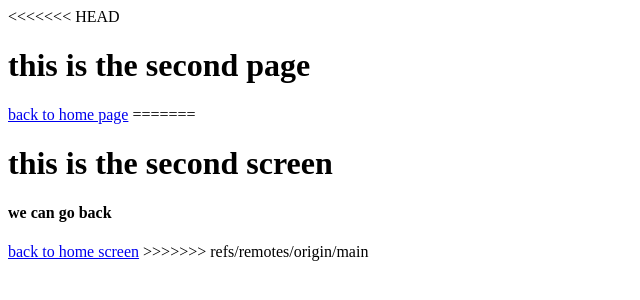
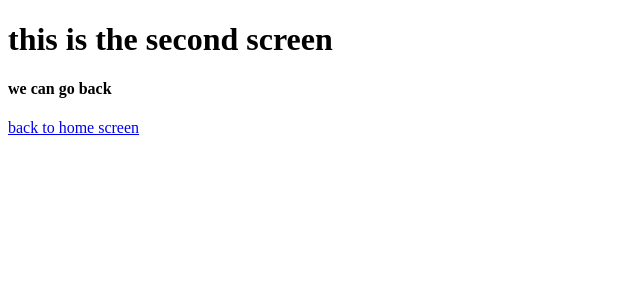
Before and after one commit to Anujkumar23/devnestFrontendBootcamp, a plain HTML site: page introToHtml-Day1/secondPage.html in a window 1280 px wide. Shown: the whole page, without its empty margins (0-640 px from the left). Drawn offline with Linux system fonts and the light colour scheme.

Commit message:
conflict of file solved

```diff
--- a/introToHtml-Day1/secondPage.html
+++ b/introToHtml-Day1/secondPage.html
@@ -7,15 +7,11 @@
     <title>second screen</title>
 </head>
 <body>
-<<<<<<< HEAD
-    <h1>this is the second page</h1>
-    <a href="index.html">back to home page</a>
-=======
     <h1>this is the second screen</h1>
     <h4>we can go back </h4>
     <a href="index.html">back to home screen</a>
 
->>>>>>> refs/remotes/origin/main
+
 
 
 
```
